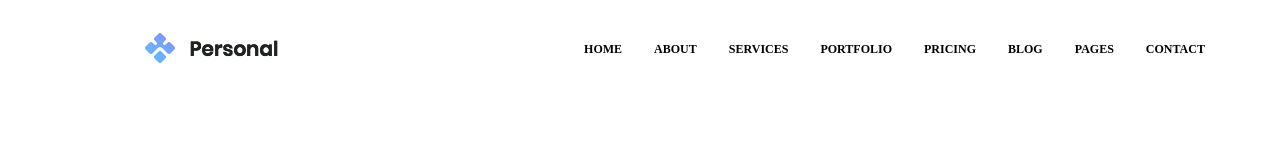
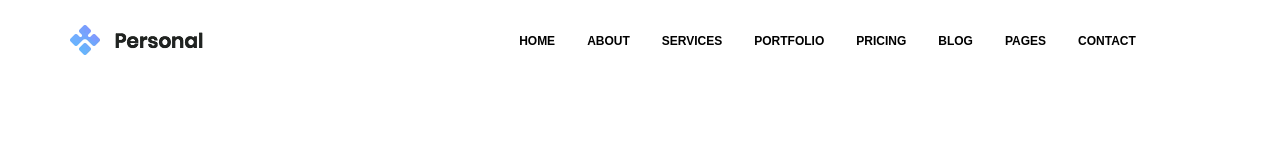
Before and after one commit to Saeed-farzi-programer/personal-template-colorlib, a plain HTML site: page index.html in a window 1280 px wide. Drawn offline with Linux system fonts and the light colour scheme.

Commit message:
Update Style.css

```diff
--- a/Style.css
+++ b/Style.css
@@ -1,13 +1,24 @@
+/* start body style */
+body {
+    margin: 0;
+}
+
+.container {
+    width: 1200px;
+    background-color: rgb(255, 255, 255);
+    margin: 0 auto;
+}
+
+/* start header style */
 header {
     background-color: rgb(255, 255, 255);
-}
 }
 
 p,
 h1,
 h6,
 a {
-    font-family: "Poppins", serif;
+    font-family: "Poppins", sans-serif;
 }
 
 ul li {
```
